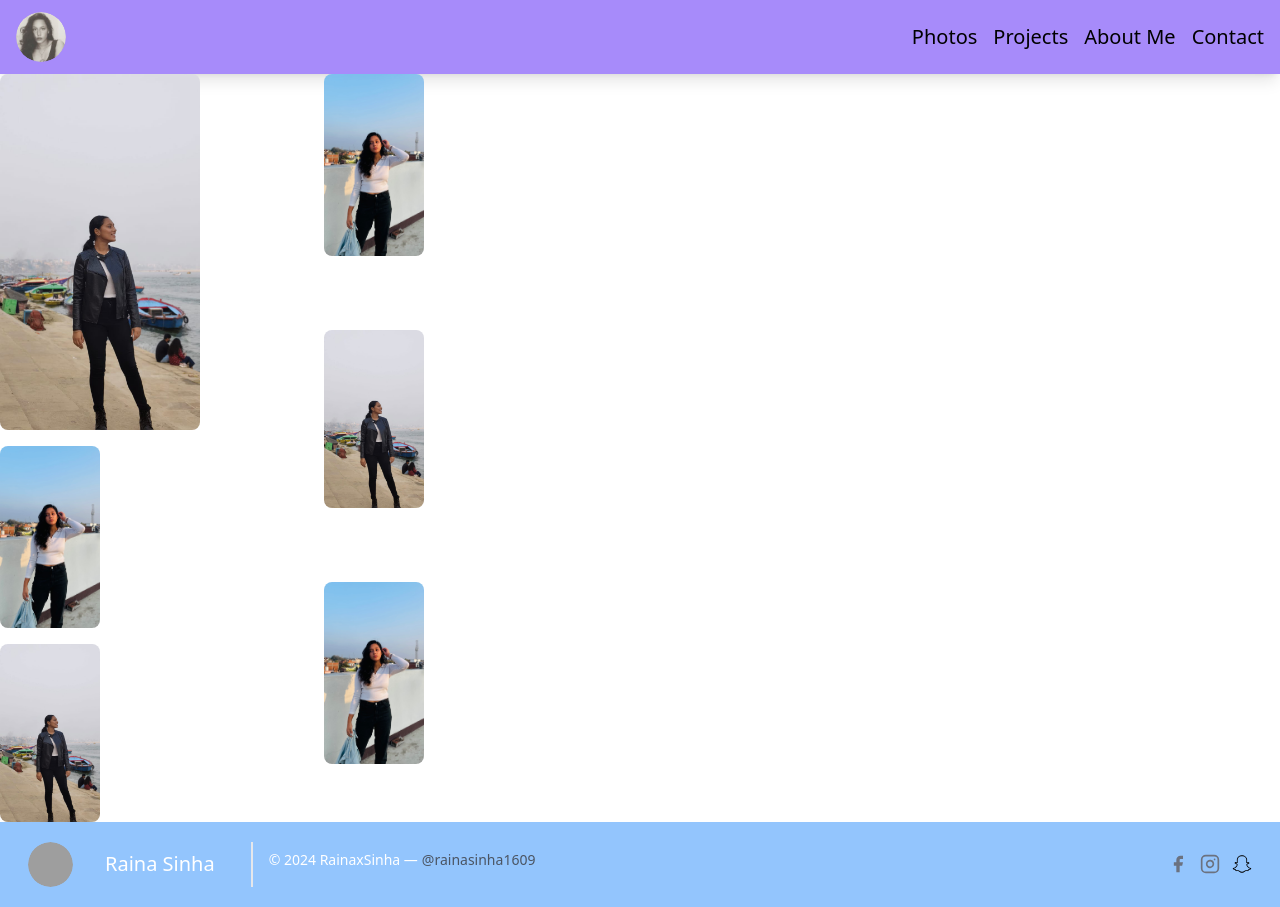
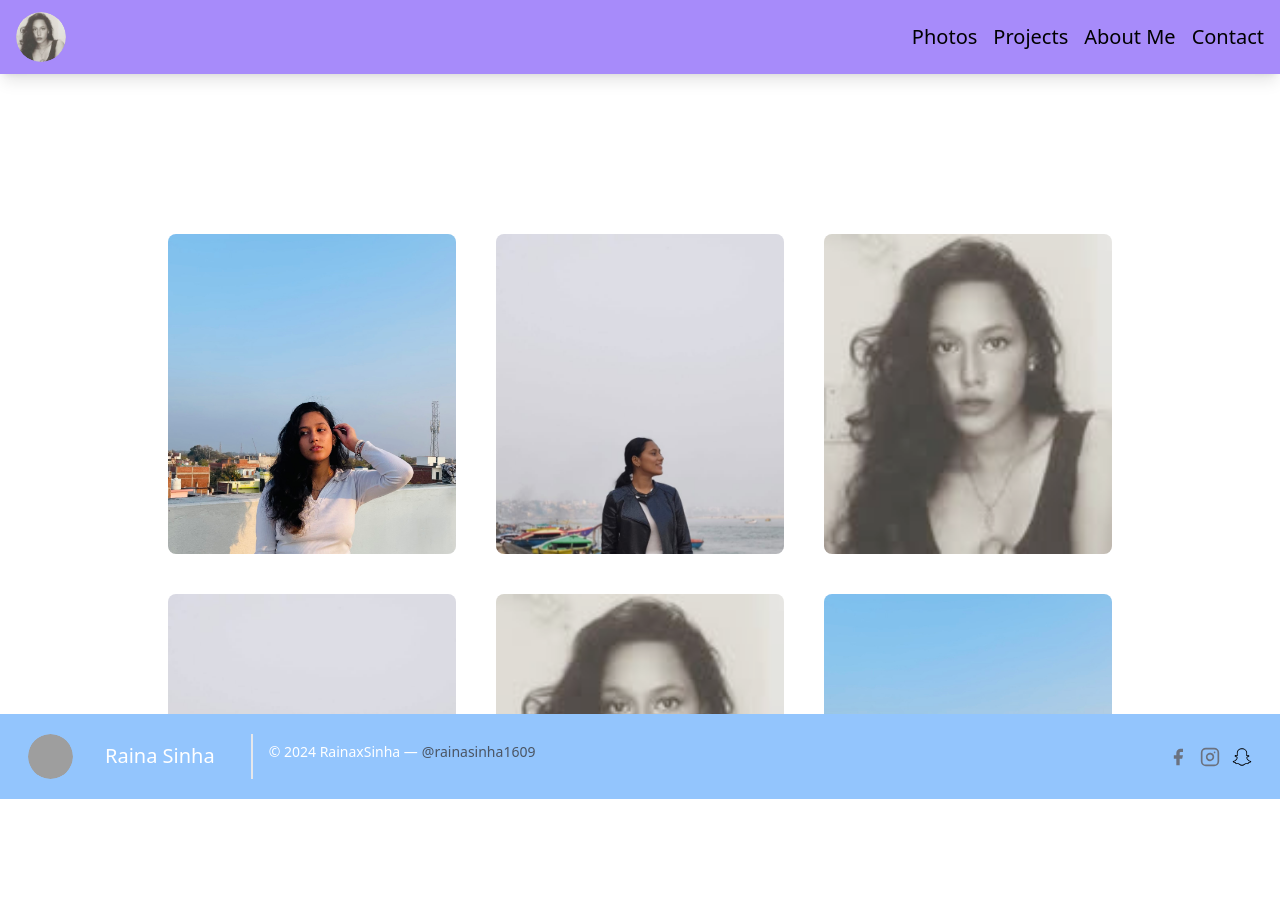
Before and after one commit to Var6/Raina, a Next.js app: page / in a window 1280 px wide. After the commit the page ends 800 px from the top, so only its background shows below. Built offline with nearby package versions, Linux system fonts and the light colour scheme; grey boxes are pictures that could not be loaded.

Commit message:
change main

```diff
--- /dev/null
+++ b/src/app/components/ParrelxScroll.jsx
@@ -0,0 +1,77 @@
+"use client";
+import { useScroll, useTransform } from "framer-motion";
+import { useRef } from "react";
+import { motion } from "framer-motion";
+import Image from "next/image";
+import { cn } from "@/lib/utils";
+
+export const ParallaxScroll = ({
+  images,
+  className
+}) => {
+  const gridRef = useRef(null);
+  const { scrollYProgress } = useScroll({
+    container: gridRef, // remove this if your container is not fixed height
+    offset: ["start start", "end start"], // remove this if your container is not fixed height
+  });
+
+  const translateFirst = useTransform(scrollYProgress, [0, 1], [0, -200]);
+  const translateSecond = useTransform(scrollYProgress, [0, 1], [0, 200]);
+  const translateThird = useTransform(scrollYProgress, [0, 1], [0, -200]);
+
+  const third = Math.ceil(images.length / 3);
+
+  const firstPart = images.slice(0, third);
+  const secondPart = images.slice(third, 2 * third);
+  const thirdPart = images.slice(2 * third);
+
+  return (
+    (<div
+      className={cn("h-[40rem] items-start overflow-y-auto w-full", className)}
+      ref={gridRef}>
+      <div
+        className="grid grid-cols-1 md:grid-cols-2 lg:grid-cols-3 items-start  max-w-5xl mx-auto gap-10 py-40 px-10"
+        ref={gridRef}>
+        <div className="grid gap-10">
+          {firstPart.map((el, idx) => (
+            <motion.div
+              // Apply the translateY motion value here
+              style={{ y: translateFirst }}
+              key={"grid-1" + idx}>
+              <Image
+                src={el}
+                className="h-80 w-full object-cover object-left-top rounded-lg gap-10 !m-0 !p-0"
+                height="400"
+                width="400"
+                alt="thumbnail" />
+            </motion.div>
+          ))}
+        </div>
+        <div className="grid gap-10">
+          {secondPart.map((el, idx) => (
+            <motion.div style={{ y: translateSecond }} key={"grid-2" + idx}>
+              <Image
+                src={el}
+                className="h-80 w-full object-cover object-left-top rounded-lg gap-10 !m-0 !p-0"
+                height="400"
+                width="400"
+                alt="thumbnail" />
+            </motion.div>
+          ))}
+        </div>
+        <div className="grid gap-10">
+          {thirdPart.map((el, idx) => (
+            <motion.div style={{ y: translateThird }} key={"grid-3" + idx}>
+              <Image
+                src={el}
+                className="h-80 w-full object-cover object-left-top rounded-lg gap-10 !m-0 !p-0"
+                height="400"
+                width="400"
+                alt="thumbnail" />
+            </motion.div>
+          ))}
+        </div>
+      </div>
+    </div>)
+  );
+};
--- a/src/app/page.js
+++ b/src/app/page.js
@@ -1,37 +1,39 @@
 
 import Image from "next/image"
 import React from "react";
+import { ParallaxScroll } from "./components/ParrelxScroll";
 // import { StarsBackground } from "./components/backgroundstar";
 // import { ShootingStars } from "./components/Star";
 
 export default function Home() {
+    const images=[
+        '/Photos/1.jpg',
+        '/Photos/2.jpeg',
+        '/Photos/DP.png',
+        '/Photos/1.jpg',
+        '/Photos/2.jpeg',
+        '/Photos/DP.png',
+        '/Photos/1.jpg',
+        '/Photos/2.jpeg',
+        '/Photos/DP.png',
+        '/Photos/1.jpg',
+        '/Photos/2.jpeg',
+        '/Photos/DP.png',
+        '/Photos/1.jpg',
+        '/Photos/2.jpeg',
+        '/Photos/DP.png',
+        '/Photos/1.jpg',
+        '/Photos/2.jpeg',
+        '/Photos/DP.png',
+        '/Photos/1.jpg',
+        '/Photos/2.jpeg',
+        '/Photos/DP.png',
+    ];
 
     return (
-        <div className="grid grid-cols-2 md:grid-cols-4 gap-4 ">
-            <div className="grid gap-4 z-50 ">
-                <div>
-                    <Image width={200} height={100} className="h-auto max-w-full rounded-lg" src="/Photos/2.jpeg" alt=""/>
-                </div>
-                 <div>
-                    <Image width={100} height={100} className="h-auto max-w-full rounded-lg" src="/Photos/1.jpg" alt=""/>
-                </div>
-                <div>
-                    <Image width={100} height={100} className="h-auto max-w-full rounded-lg" src="/Photos/2.jpeg" alt=""/>
-                </div>
-            </div>
-            <div className="grid gap-4 z-50">
-                <div>
-                    <Image width={100} height={100} className="h-auto max-w-full rounded-lg" src="/Photos/1.jpg" alt="asdf"/>
-                </div>
-                <div>
-                    <Image width={100} height={100} className="h-auto max-w-full rounded-lg" src="/Photos/2.jpeg" alt="adsf"/>
-                </div>
-                <div>
-                    <Image width={100} height={100} className="h-auto max-w-full rounded-lg" src="/Photos/1.jpg" alt="adf"/>
-                </div>
-            </div>
-            {/* <ShootingStars minDelay={1000} maxDelay={2600} starWidth={13} maxSpeed={20} minSpeed={10}/>
-        <StarsBackground starDensity={0.0015} maxTwinkleSpeed={3}/> */}
+        <div className="min-h-full">
+
+            <ParallaxScroll images={images}/>
         </div>
 
   );
```
